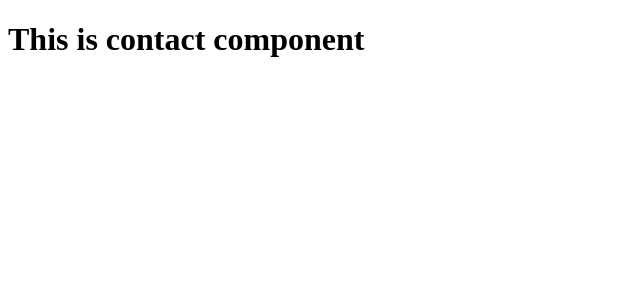
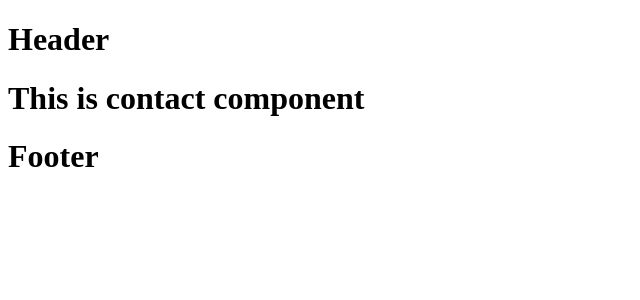
Before and after one commit to akshaythappar/React-Router-New, a React (Vite) app in the folder react_router_v6/: page /contact in a window 1280 px wide. Shown: the top 300 px of the page, without its empty margins (0-640 px from the left). Built offline with nearby package versions, Linux system fonts and the light colour scheme.

Commit message:
understanding routing

```diff
--- a/react_router_v6/src/App.jsx
+++ b/react_router_v6/src/App.jsx
@@ -3,39 +3,47 @@
 import { About } from "./pages/About";
 import { Movie } from "./pages/Movie";
 import { Contact } from "./pages/Contact";
+import { AppLayout } from "./components/layout/AppLayout";
 
 const App = () =>{
 
-  // const router = createBrowserRouter([
-  //   {
-  //     path: "/",
-  //     element:<Home />
-  //   },
-  //   {
-  //     path:"/about",
-  //     element:<About />
-  //   },
-  //   {
-  //     path:"/movie",
-  //     element:<Movie />
-  //   },
-  //   {
-  //     path:"/contact",
-  //     element:<Contact/>
-  //   }
-  // ])
+  const router = createBrowserRouter([
+    {
+      path:"/",
+      element:<AppLayout/>,
+      children:[
+        {
+          path: "/",
+          element:<Home />
+        },
+        {
+          path:"/about",
+          element:<About />
+        },
+        {
+          path:"/movie",
+          element:<Movie />
+        },
+        {
+          path:"/contact",
+          element:<Contact/>
+        }
+      ]
+    },
+
+  ])
 
 
-  const router = createBrowserRouter(
-    createRoutesFromElements(
-      <>
-        <Route path="/" element={<Home />} />
-        <Route path="/about" element={<About />} />
-        <Route path="/movie" element={<Movie />} />
-        <Route path="/contact" element={<Contact />} />
-      </>
-    )
-  )
+  // const router = createBrowserRouter(
+  //   createRoutesFromElements(
+  //     <>
+  //       <Route path="/" element={<Home />} />
+  //       <Route path="/about" element={<About />} />
+  //       <Route path="/movie" element={<Movie />} />
+  //       <Route path="/contact" element={<Contact />} />
+  //     </>
+  //   )
+  // )
   return <RouterProvider router={router}/>
 }
 
--- /dev/null
+++ b/react_router_v6/src/components/layout/AppLayout.jsx
@@ -0,0 +1,11 @@
+import { Outlet } from "react-router-dom"
+import { Footer } from "./Footer"
+import { Header } from "./Header"
+
+export const AppLayout = ()=>{
+    return <>
+    <Header/>
+    <Outlet/>
+    <Footer/>
+    </>
+}
--- /dev/null
+++ b/react_router_v6/src/components/layout/Footer.jsx
@@ -0,0 +1,5 @@
+export const Footer = ()=>{
+    return (
+        <h1>Footer</h1>
+    )
+}
--- /dev/null
+++ b/react_router_v6/src/components/layout/Header.jsx
@@ -0,0 +1,5 @@
+export const Header = ()=>{
+    return (
+       <h1>Header</h1>
+    )
+}
```
